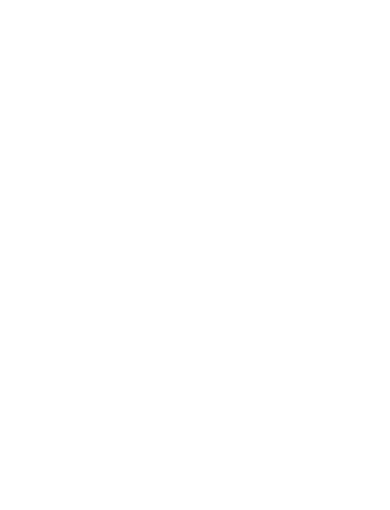
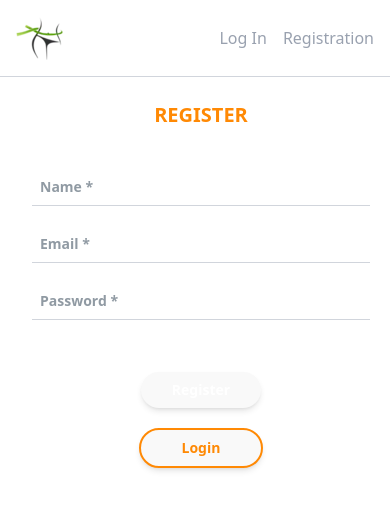
Before and after one commit to reutmihai/Health-App, a React (Vite) app: page /HEALTH-APP/register in a window 390 px wide. Before the commit this address had no page. Shown: the top 510 px of the page. Built offline with nearby package versions, Linux system fonts and the light colour scheme.

Commit message:
Make log in % register page responsive

```diff
--- a/src/App.tsx
+++ b/src/App.tsx
@@ -1,8 +1,8 @@
 import { Route, BrowserRouter as Router, Routes } from 'react-router-dom';
-// import { Login } from './pages/Login';
-// import { Register } from './pages/Register';
 import SharedLayout from './pages/SharedLayout';
 import { HomePage } from './pages/HomePage';
+import LoginPage from './pages/LoginPage';
+import RegisterPage from './pages/RegisterPage';
 
 function App() {
 
@@ -12,8 +12,8 @@ function App() {
           <Route path='/' element={<SharedLayout />} >
           <Route path='/' element={<HomePage />}>
           </Route>
-          {/* <Route path='/login' element={<Login />} />
-          <Route path='/login' element={<Register />} /> */}
+          <Route path='/login' element={<LoginPage />} />
+          <Route path='/register' element={<RegisterPage />} />
           </Route>
         </Routes>
     </Router>
--- a/src/components/FormTable.tsx
+++ b/src/components/FormTable.tsx
@@ -1,31 +1,31 @@
 import { useState, useEffect } from "react";
-import productsData from "../data/products.json"; // Calea către fișierul tău JSON
+import productsData from "../data/products.json";
 
 const FormTable: React.FC = () => {
   const [selectedBloodType, setSelectedBloodType] = useState<string>("");
   const [products, setProducts] = useState<any[]>([]);
   const [recommendedCalories, setRecommendedCalories] = useState<number | null>(null);
   const [forbiddenProducts, setForbiddenProducts] = useState<any[]>([]);
-  const [isModalOpen, setIsModalOpen] = useState<boolean>(false); // Controlul modalului
+  const [isModalOpen, setIsModalOpen] = useState<boolean>(false);
 
   // Încarcă produsele din JSON
   useEffect(() => {
-    setProducts(productsData); // Setează produsele în stare
+    setProducts(productsData);
   }, []);
 
   const handleCalculateCalories = () => {
-    // Exemplu de calcul al caloriilor (poți adapta formula în funcție de nevoile tale)
+    // Calcul al caloriilor
     const height = parseFloat((document.getElementById("height") as HTMLInputElement).value);
     const weight = parseFloat((document.getElementById("current-weight") as HTMLInputElement).value);
     const age = parseInt((document.getElementById("age") as HTMLInputElement).value);
 
     if (height && weight && age) {
-      const calories = weight * 24; // Exemplu de calcul simplu al caloriilor
+      const calories = weight * 24; // Calcul al caloriilor
       setRecommendedCalories(calories);
 
       // Filtrarea produselor interzise pe baza grupei de sânge
       const forbidden = products.filter((product) => product.groupBloodNotAllowed[selectedBloodType] === true);
-      setForbiddenProducts(forbidden.slice(0, 5));
+      setForbiddenProducts(forbidden.slice(0, 5)); // Primele 5 produse interzise
 
       setIsModalOpen(true); // Deschide modalul
     }
@@ -40,7 +40,7 @@ const FormTable: React.FC = () => {
       <h2 className="mb-5 text-1xl sm:text-3xl md:text-4xl lg:text-5xl font-semibold text-gray-800">
         Calculate your daily calorie intake right now
       </h2>
-      <table className="w-full table-fixed text-sm sm:text-lg md:text-xl lg:text-2xl">
+      <table className="w-full table-fixed text-sm sm:text-lg md:text-xl lg:text-xl">
         <tbody>
           {/* Formularul de date */}
           <tr className="block sm:table-row">
--- a/src/components/Navbar.tsx
+++ b/src/components/Navbar.tsx
@@ -11,6 +11,7 @@ const Navbar = () => {
   return (
     <nav className="bg-transparent p-4 lg:mt-10 flex justify-between items-center border-b border-gray-300 lg:border-0 lg:justify-start">
       {/* LOGO */}
+      <Link to='/'>
       <picture>
         {/* LOGO pentru Desktop */}
         <source srcSet={logoDesktop} media="(min-width: 1024px)" />
@@ -19,9 +20,10 @@ const Navbar = () => {
           srcSet={logoTablet}
           media="(min-width: 768px) and (max-width: 1023px)"
         />
-        {/* LOGO pentru Mobile (fallback) */}
+        {/* LOGO pentru Mobile */}
         <img src={logoMobile} alt="SlimMom Logo" />
       </picture>
+      </Link>
 
       <div className="hidden lg:block border-l border-gray-300 h-6 mx-3"></div>
 
--- a/src/index.css
+++ b/src/index.css
@@ -11,9 +11,6 @@
   -moz-osx-font-smoothing: grayscale;
 }
 
-body {
-  max-height: 100vh;
-}
 
 @layer component {
   .Link {
@@ -39,23 +36,11 @@ body {
   }
 }
 
-a {
-  font-weight: 500;
-  text-decoration: none;
-}
 
 button {
   border-radius: 20px;
-  border: 1px solid transparent;
   cursor: pointer;
   transition: border-color 0.25s;
-}
-button:hover {
-  border-color: #646cff;
-}
-button:focus,
-button:focus-visible {
-  outline: 4px auto -webkit-focus-ring-color;
 }
 
 @media (prefers-color-scheme: light) {
--- a/src/pages/LoginPage.tsx
+++ b/src/pages/LoginPage.tsx
@@ -0,0 +1,44 @@
+import React from "react";
+
+const LoginPage: React.FC = () => {
+  return (
+    <div className="ml-3 sm:mt-30 sm:ml-0 sm:mt-0 xs:flex items-center justify-center sm:h-auto h-screen">
+      <div className="fixed top-0 left-0 w-full h-full bg-cover bg-center z-[-1] bg-default"></div>
+      <div className="flex flex-col items-center w-full px-5 sm:w-[400px] p-6 ">
+        <h1 className="text-orange-400 font-bold text-xl sm:text-3xl mb-10">LOG IN</h1>
+        <form className="flex flex-col text-sm sm:text-md font-semibold gap-5 w-full">
+          <input
+            placeholder="Email *"
+            type="text"
+            id="email"
+            className="border-b-[0.5px] border-gray-300 p-2 w-full outline-none focus:border-black"
+            required
+          />
+          <input
+            placeholder="Password *"
+            type="password"
+            id="password"
+            className="border-b-[0.5px] border-gray-300 p-2 outline-none focus:border-black"
+            required
+          />
+            <div className="flex flex-col sm:flex-row items-center gap-5 mt-8">
+            <button
+              type="submit"
+              className="flex justify-center text-sm sm:text-md text-orange-400 border-2 border-orange-400 font-semibold px-15 py-2 rounded-lg shadow-md max-w-[100px] sm:w-auto"
+            >
+              Login
+            </button>
+            <button
+              type="button"
+              className="flex justify-center text-sm sm:text-md bg-orange-400 text-white font-semibold px-15 py-2 rounded-lg shadow-md max-w-[100px]"
+            >
+              Register
+            </button>
+          </div>
+        </form>
+      </div>
+    </div>
+  );
+};
+
+export default LoginPage;
--- a/src/pages/RegisterPage.tsx
+++ b/src/pages/RegisterPage.tsx
@@ -0,0 +1,51 @@
+import React from "react";
+
+const LoginPage: React.FC = () => {
+  return (
+    <div className="ml-3 sm:mt-30 sm:ml-0 sm:mt-0 xs:flex items-center justify-center sm:h-auto h-screen">
+      <div className="fixed top-0 left-0 w-full h-full bg-cover bg-center z-[-1] bg-default"></div>
+      <div className="flex flex-col items-center w-full px-5 sm:w-[400px] p-6 ">
+        <h1 className="text-orange-400 font-bold text-xl sm:text-3xl mb-10">REGISTER</h1>
+        <form className="flex flex-col text-sm sm:text-md font-semibold gap-5 w-full">
+        <input
+            placeholder="Name *"
+            type="text"
+            id="email"
+            className="border-b-[0.5px] border-gray-300 p-2 w-full outline-none focus:border-black"
+            required
+          />
+          <input
+            placeholder="Email *"
+            type="text"
+            id="email"
+            className="border-b-[0.5px] border-gray-300 p-2 w-full outline-none focus:border-black"
+            required
+          />
+          <input
+            placeholder="Password *"
+            type="password"
+            id="password"
+            className="border-b-[0.5px] border-gray-300 p-2 outline-none focus:border-black"
+            required
+          />
+          <div className="flex flex-col sm:flex-row items-center gap-5 mt-8">
+            <button
+              type="submit"
+              className="flex justify-center text-sm sm:text-md bg-orange-400 text-white font-semibold px-15 py-2 rounded-lg shadow-md max-w-[100px]"
+            >
+              Register
+            </button>
+            <button
+              type="button"
+              className="flex justify-center text-sm sm:text-md text-orange-400 border-2 border-orange-400 font-semibold px-15 py-2 rounded-lg shadow-md max-w-[100px] sm:w-auto"
+            >
+              Login
+            </button>
+          </div>
+        </form>
+      </div>
+    </div>
+  );
+};
+
+export default LoginPage;
```
